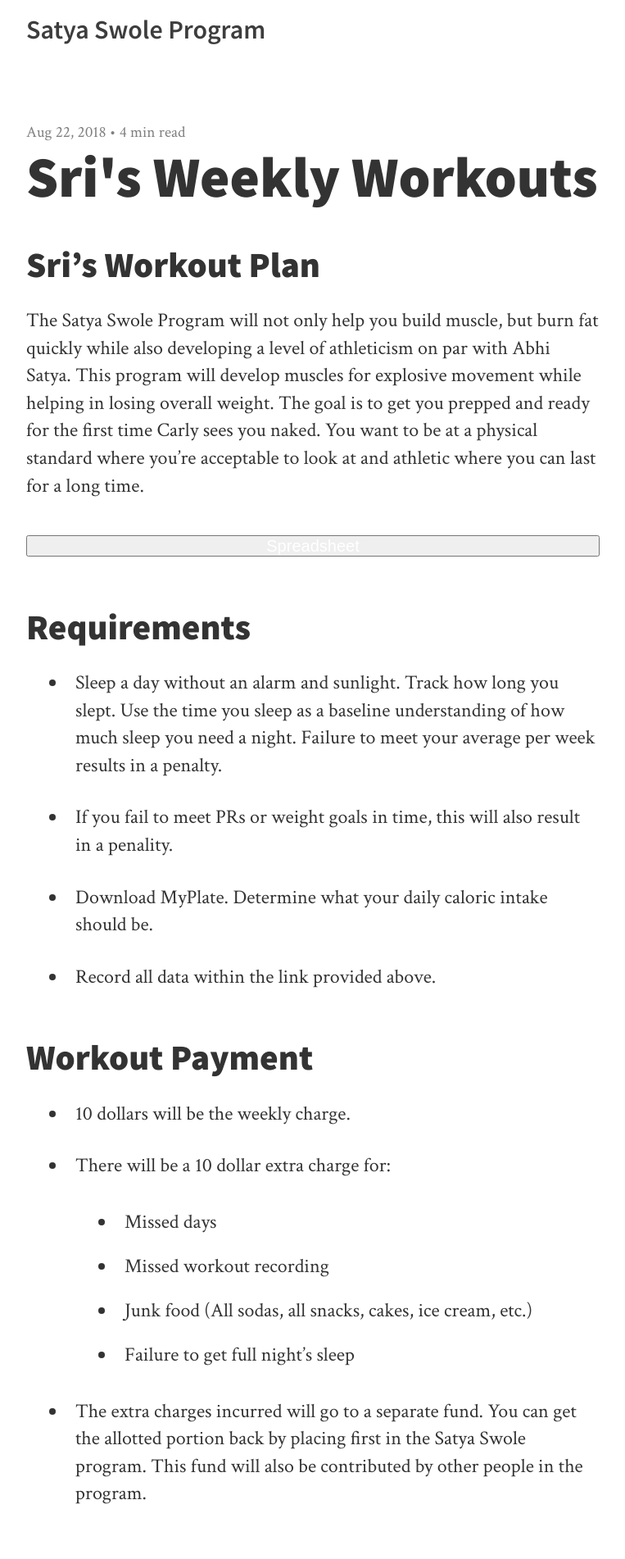
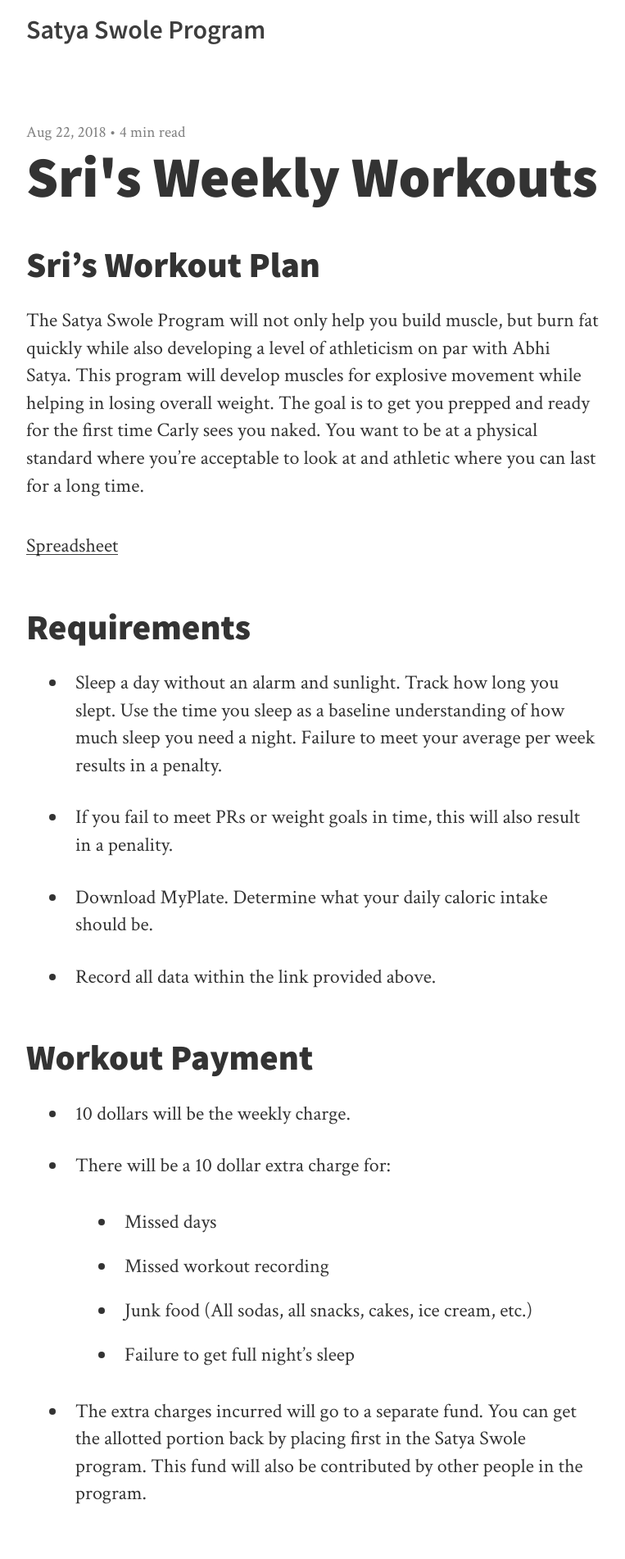
Before and after one commit to nohharri/jakeandcarly, a Jekyll site: the page built from _posts/2018-08-22-sri-weekly-workouts.md, in a window 1280 px wide. Shown: the top 1902 px of the page at 82% size, without its empty margins (258-1021 px from the left). Built offline with Jekyll 4.4.1, drawn with Linux system fonts in a browser that asks for light colours; nearby versions of some CDN libraries.

Commit message:
Update 2018-08-22-sri-weekly-workouts.md

```diff
--- a/_posts/2018-08-22-sri-weekly-workouts.md
+++ b/_posts/2018-08-22-sri-weekly-workouts.md
@@ -7,7 +7,7 @@ summary: Sri's weekly workouts
 
 The Satya Swole Program will not only help you build muscle, but burn fat quickly while also developing a level of athleticism on par with Abhi Satya. This program will develop muscles for explosive movement while helping in losing overall weight. The goal is to get you prepped and ready for the first time Carly sees you naked. You want to be at a physical standard where you're acceptable to look at and athletic where you can last for a long time.
 
-<a href="https://docs.google.com/spreadsheets/d/1KEpLTRxsb1FhSimaafJoyrz8pzhU0KKaUOsPwEgrGNw/edit#gid=1368617121" target="_blank"><button style="width: 100%; background-color: #0F9D58 padding: 10px; font-size: 20px; color: white;">Spreadsheet</button></a>
+<a href="https://docs.google.com/spreadsheets/d/1KEpLTRxsb1FhSimaafJoyrz8pzhU0KKaUOsPwEgrGNw/edit#gid=1368617121" target="_blank">Spreadsheet</a>
 
 ## Requirements
 * Sleep a day without an alarm and sunlight. Track how long you slept. Use the time you sleep as a baseline understanding of how much sleep you need a night. Failure to meet your average per week results in a penalty.
```
